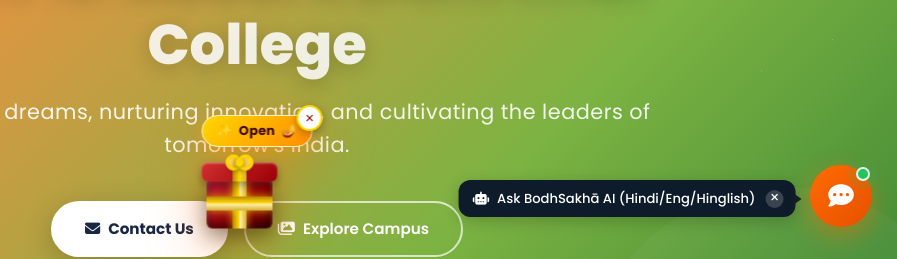
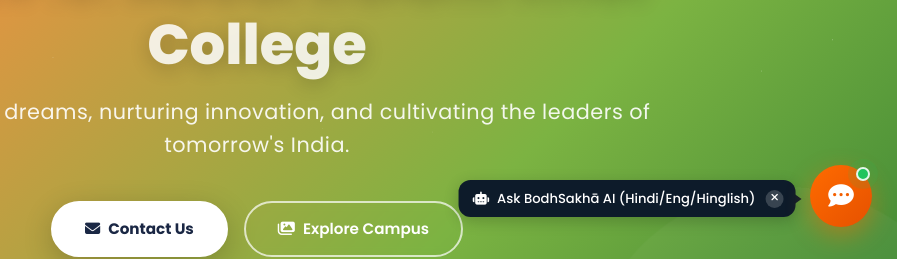
Before and after one commit to drapjakicbjb/drapjakicbjb, a plain HTML site: page index.html in a window 1280 px wide. Shown: the part 548-807 px from the top of the page, 383-1280 px from the left. Drawn offline with Linux system fonts and the light colour scheme; a web font is replaced by a local one.

Commit message:
Remove Diwali celebration overlay styles and scripts
Removed Diwali celebration styles and script references.

```diff
--- a/index.html
+++ b/index.html
@@ -296,8 +296,6 @@
   </style>
   <link rel="preload" href="styles/main.min.css" as="style" />
   <link rel="stylesheet" href="styles/main.min.css" />
-  <!-- Diwali Celebration Overlay Stylesheet -->
-  <link rel="stylesheet" href="styles/diwali-celebration.css" />
 
   <!-- JSON-LD Structured Data for Search Engine Optimization (SEO) -->
   <script type="application/ld+json">
@@ -1043,8 +1041,7 @@
   <script src="js/email.min.js" defer></script>
   <script src="js/notices.js" defer></script>
   <script src="js/main.js" defer></script>
-  <!-- Diwali Celebration Overlay Engine -->
-  <script src="js/diwali-celebration.js" defer></script>
+
   <script>
     document.addEventListener('DOMContentLoaded', () => {
       const container = document.getElementById('homeNoticeList');
```
